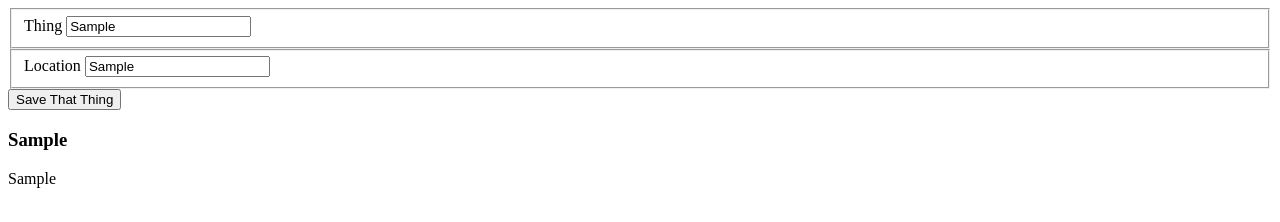
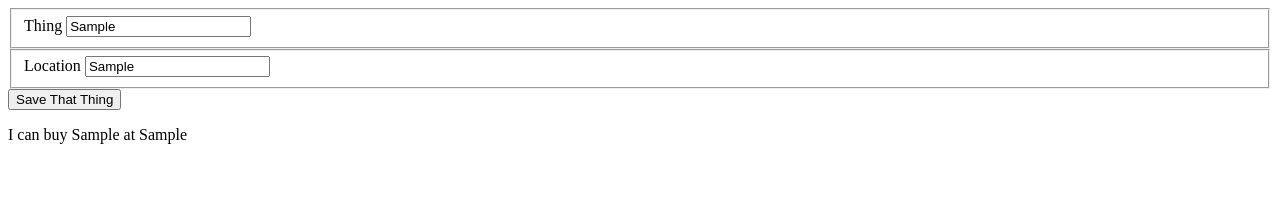
Before and after one commit to myankura/favorite-things, a plain HTML site: page src/index.html in a window 1280 px wide. Both pictures are taken after typing "Sample", "Sample" into the empty fields and a click on the button "Save That Thing". Drawn offline with Linux system fonts and the light colour scheme.

Commit message:
formatting.

```diff
--- a/src/scripts/main.js
+++ b/src/scripts/main.js
@@ -19,16 +19,13 @@ document.querySelector("#saveEntry").addEventListener("click", event => {
         Collect the user put by selecting the input fields, one
         at a time, and accessing the `value` property
     */
-    const thingName = document.querySelector("#thing").value
-    const thingLocation = document.querySelector("#location").value
+    const thing = document.querySelector("#thing").value
+    const location = document.querySelector("#location").value
 
     // Once you have collected all the values, update the DOM
     // with some HTML
     thingContainer.innerHTML += `
-        <section>
-            <h1>${thingName}</h1>
-            <div>${thingLocation}</div>
-        </section>
+        <p>I can buy ${thing} at ${location}</p>
     `
 
 })
```
Also changed, not shown: src/index.html (+2 -1 lines).
